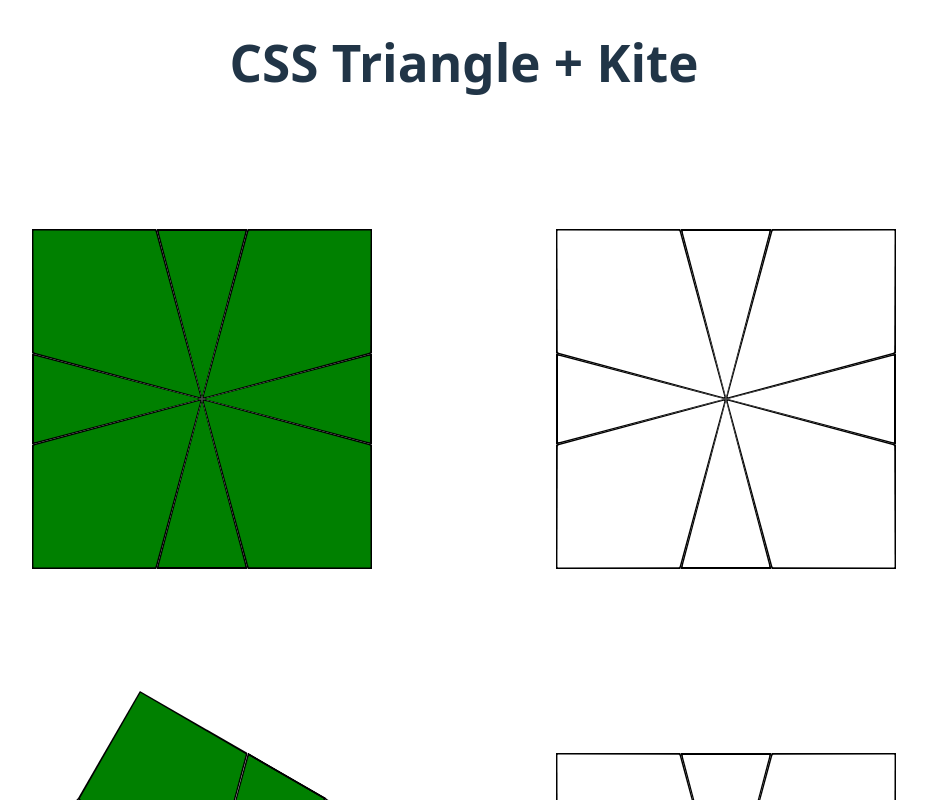
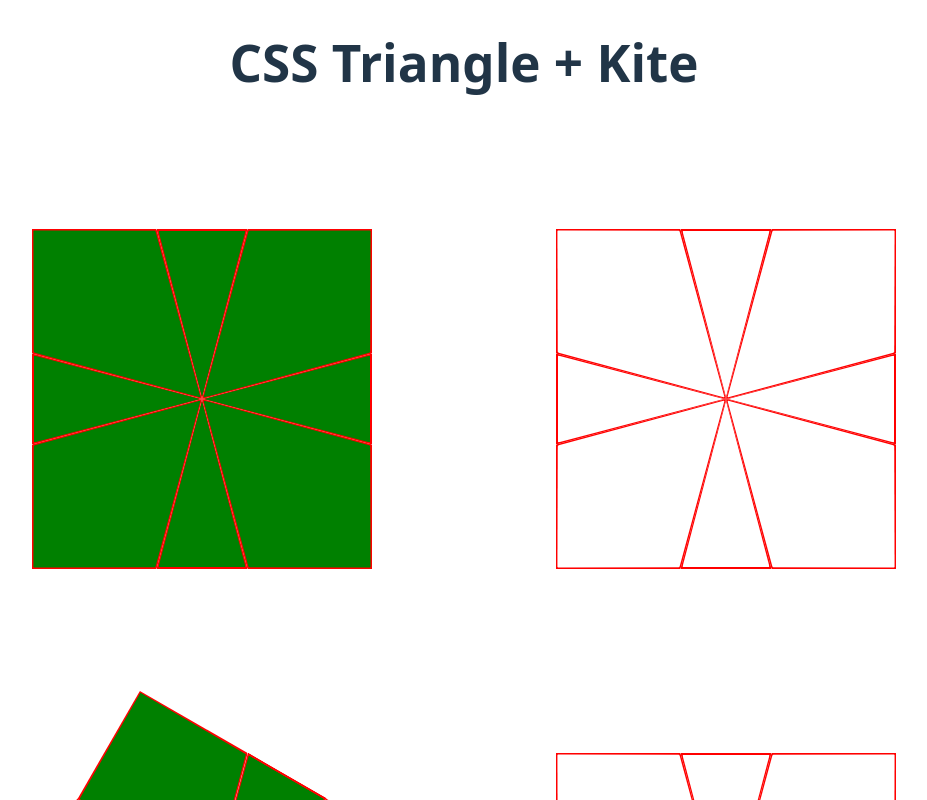
Before and after one commit to ssung1/square1-react, a React (Vite) app: page / in a window 1280 px wide. Shown: the top 800 px of the page, without its empty margins (48-975 px from the left). Built offline with nearby package versions, Linux system fonts and the light colour scheme.

Commit message:
Added isFlippable at the cube level

```diff
--- a/src/components/App.jsx
+++ b/src/components/App.jsx
@@ -6,10 +6,16 @@ import { green } from '../block-color';
 import { useEffect, useState } from 'react';
 
 function convertToCubeComponent(cube) {
+  var borderColor = 'black';
+  if (cube.isFlippable()) {
+    borderColor = 'red';
+  }
   return (
-    <div className="faces-row">
-      <FaceVisual shapes={convertToDisplayableShapes(cube.topFace)} />
-      <FaceVisual shapes={convertToDisplayableShapes(cube.bottomFace)} />
+    <div>
+      <div className="faces-row">
+        <FaceVisual shapes={convertToDisplayableShapes(cube.topFace)} borderColor={borderColor} />
+        <FaceVisual shapes={convertToDisplayableShapes(cube.bottomFace)} borderColor={borderColor} />
+      </div>
     </div>
   )
 }
@@ -23,19 +29,11 @@ function convertToDisplayableShapes(face) {
 }
 
 function App() {
-  const topFace = cube.topFace;
-  const bottomFace = cube.bottomFace;
-
-  const secondTopFace = topFace.rotate(30);
-  const secondBottomFace = bottomFace;
-
-  console.log(topFace.isFlippable());
-  console.log(secondTopFace.isFlippable());
   return (
     <main className="home">
       <h1>CSS Triangle + Kite</h1>
-      {convertToCubeComponent(new Cube(topFace, bottomFace))}
-      {convertToCubeComponent(new Cube(secondTopFace, secondBottomFace))}
+      {convertToCubeComponent(cube)}
+      {convertToCubeComponent(cube.rotateTop(30))}
     </main>
   )
 }
--- a/src/components/FaceVisual.jsx
+++ b/src/components/FaceVisual.jsx
@@ -83,7 +83,12 @@ const getTriangleDimensionsFromSide = (sideLength, apexAngleDeg = 30) => {
   }
 }
 
-function Triangle({ rotation = 0, sideLength = 176, color = '#646cff' }) {
+function Triangle({
+  rotation = 0,
+  sideLength = 176,
+  color = '#646cff',
+  borderColor = '#000',
+}) {
   const { width, height } = getTriangleDimensionsFromSide(sideLength)
 
   return (
@@ -93,7 +98,7 @@ function Triangle({ rotation = 0, sideLength = 176, color = '#646cff' }) {
         width: `${width}px`,
         height: `${height}px`,
         transform: `rotate(${rotation}deg)`,
-        color
+        background: borderColor,
       }}
       aria-label="triangle shape"
     >
@@ -102,7 +107,12 @@ function Triangle({ rotation = 0, sideLength = 176, color = '#646cff' }) {
   )
 }
 
-function Kite({ rotation = 0, longSideLength = 176, color = '#61dafb' }) {
+function Kite({
+  rotation = 0,
+  longSideLength = 176,
+  color = '#61dafb',
+  borderColor = '#000',
+}) {
   const kiteGeometry = getKiteGeometry(longSideLength)
 
   return (
@@ -112,6 +122,7 @@ function Kite({ rotation = 0, longSideLength = 176, color = '#61dafb' }) {
         width: `${kiteGeometry.width}px`,
         height: `${kiteGeometry.height}px`,
         transform: `rotate(${rotation}deg)`,
+        background: borderColor,
         clipPath: kiteGeometry.clipPath,
         aspectRatio: kiteGeometry.aspectRatio,
       }}
@@ -128,7 +139,10 @@ function Kite({ rotation = 0, longSideLength = 176, color = '#61dafb' }) {
   )
 }
 
-function arrangeFace(shapes, { centerX, centerY, triangleSideLength, kiteLongSideLength }) {
+function arrangeFace(
+  shapes,
+  { centerX, centerY, triangleSideLength, kiteLongSideLength, borderColor },
+) {
   const triangleDimensions = getTriangleDimensionsFromSide(triangleSideLength)
   const kiteGeometry = getKiteGeometry(kiteLongSideLength)
 
@@ -162,6 +176,7 @@ function arrangeFace(shapes, { centerX, centerY, triangleSideLength, kiteLongSid
           rotation={towardCenterAngleDeg}
           sideLength={triangleSideLength}
           color={color}
+          borderColor={borderColor}
         />
       )
     }
@@ -172,6 +187,7 @@ function arrangeFace(shapes, { centerX, centerY, triangleSideLength, kiteLongSid
           rotation={towardCenterAngleDeg}
           longSideLength={kiteLongSideLength}
           color={color}
+          borderColor={borderColor}
         />
       )
     }
@@ -198,6 +214,7 @@ function FaceVisual({
   centerY = 250,
   triangleSideLength = 176,
   kiteLongSideLength = 176,
+  borderColor = '#000',
   displayRotation = 0,
 }) {
   const faceShapes = arrangeFace(shapes, {
@@ -205,6 +222,7 @@ function FaceVisual({
     centerY,
     triangleSideLength,
     kiteLongSideLength,
+    borderColor,
   })
 
   return (
--- a/src/cube.js
+++ b/src/cube.js
@@ -5,6 +5,24 @@ export class Cube {
     this.topFace = topFace;
     this.bottomFace = bottomFace;
   }
+
+  rotateTop(angle) {
+    return new Cube(
+      this.topFace.rotate(angle),
+      this.bottomFace
+    );
+  }
+
+  rotateBottom(angle) {
+    return new Cube(
+      this.topFace,
+      this.bottomFace.rotate(angle)
+    );
+  }
+
+  isFlippable() {
+    return this.topFace.isFlippable() && this.bottomFace.isFlippable();
+  }
 }
 
 export const cube = new Cube(topFace, bottomFace);
```
